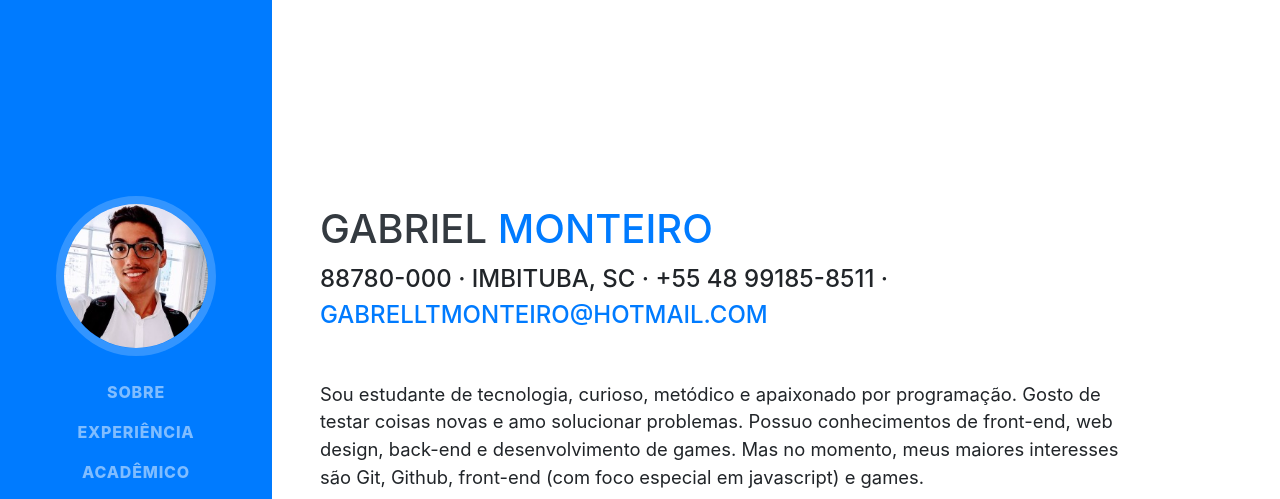
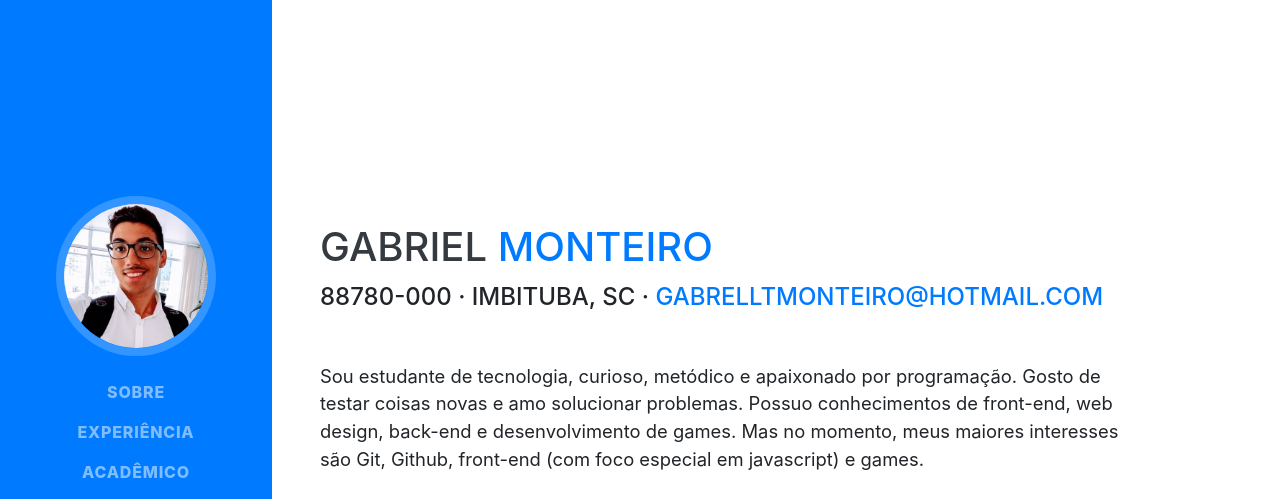
Before and after one commit to gabrielltmonteiro/gabrielltmonteiro.github.io, a website with bundled scripts: page index.html in a window 1280 px wide. Shown: the top 499 px of the page. Built offline with nearby package versions, Linux system fonts and the light colour scheme; a web font is replaced by a local one.

Commit message:
Update index.html

```diff
--- a/index.html
+++ b/index.html
@@ -63,7 +63,7 @@
           <span class="text-primary">Monteiro</span>
         </h1>
         <div class="subheading mt-2 mb-5">
-          88780-000 · Imbituba, SC · +55 48 99185-8511 ·
+          88780-000 · Imbituba, SC ·
           <a href="mailto:gabrielltmonteiro@hotmail.com">gabrelltmonteiro@hotmail.com</a>
         </div>
         <p class="lead mb-5">Sou estudante de tecnologia, curioso, metódico e apaixonado por programação. Gosto de testar coisas novas e amo solucionar problemas. Possuo conhecimentos de front-end, web design, back-end e desenvolvimento de games. Mas no momento, meus maiores interesses são Git, Github, front-end (com foco especial em javascript) e games.</p>
```
